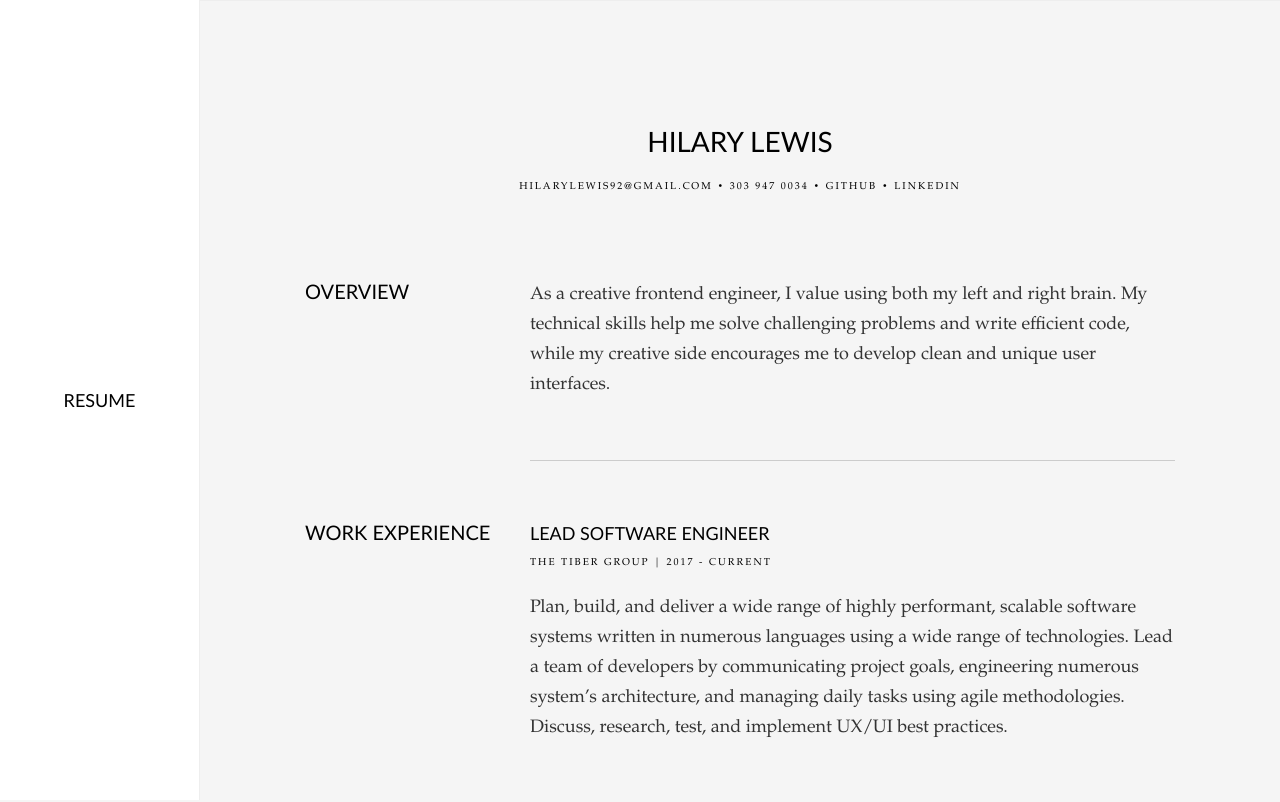
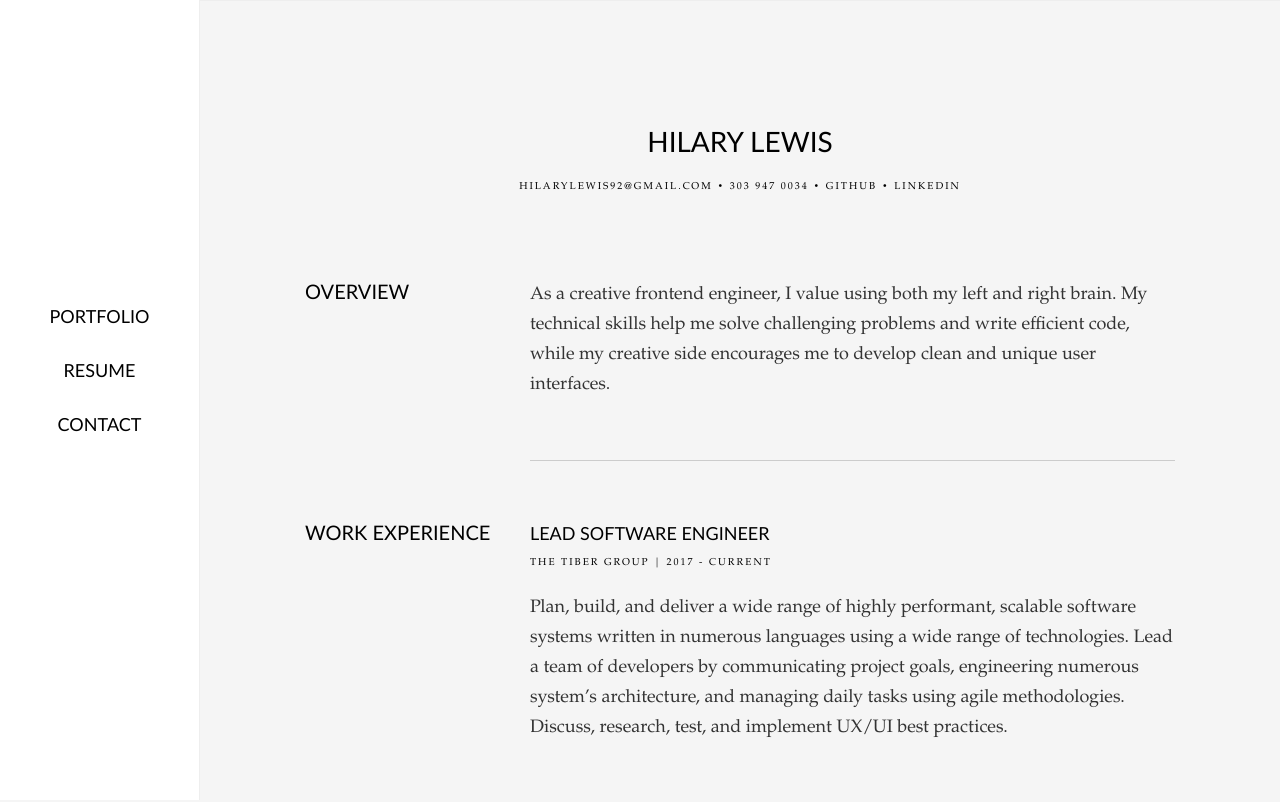
Before and after one commit to hilarylewis92/website, a React (Create React App) app: page / in a window 1280 px wide. Shown: the top 802 px of the page. Built offline with nearby package versions, Linux system fonts and the light colour scheme.

Commit message:
add menu;

```diff
--- a/src/components/sidebar.js
+++ b/src/components/sidebar.js
@@ -6,7 +6,15 @@
         return (
             <div className="menu">
                 <div className="menu-content">
-                    <h3 className="menu-title">Resume</h3>
+                    <a className="menu-link">
+                        <h3 className="menu-title">Portfolio</h3>
+                    </a>
+                    <a className="menu-link">
+                        <h3 className="menu-title">Resume</h3>
+                    </a>
+                    <a className="menu-link">
+                        <h3 className="menu-title">Contact</h3>
+                    </a>
                 </div>
             </div>
         );
--- a/src/styles/Sidebar.css
+++ b/src/styles/Sidebar.css
@@ -36,3 +36,20 @@
     text-transform: uppercase;
     color: #000;
 }
+
+@media (min-width: 768px) {
+    .menu-link {
+        transform: translateY(0);
+        margin: 30px auto;
+        margin: 1.875rem auto;
+    }
+}
+.menu-link {
+    display: inline-block;
+    text-align: center;
+    color: #333;
+    width: 100%;
+    transform: translateY(-15px);
+    margin: 0 auto 30px;
+    margin: 0 auto 1.875rem;
+}
```
